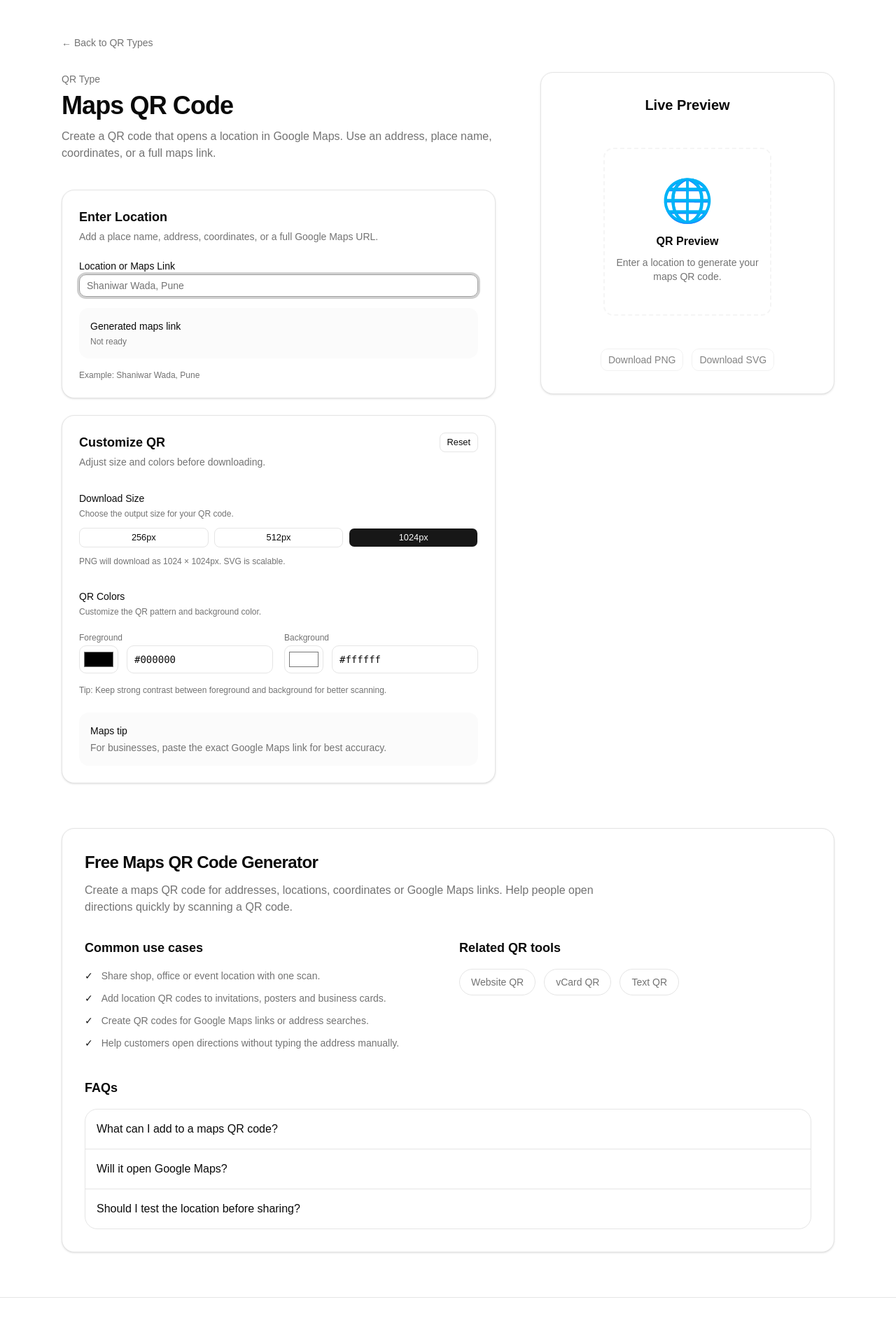
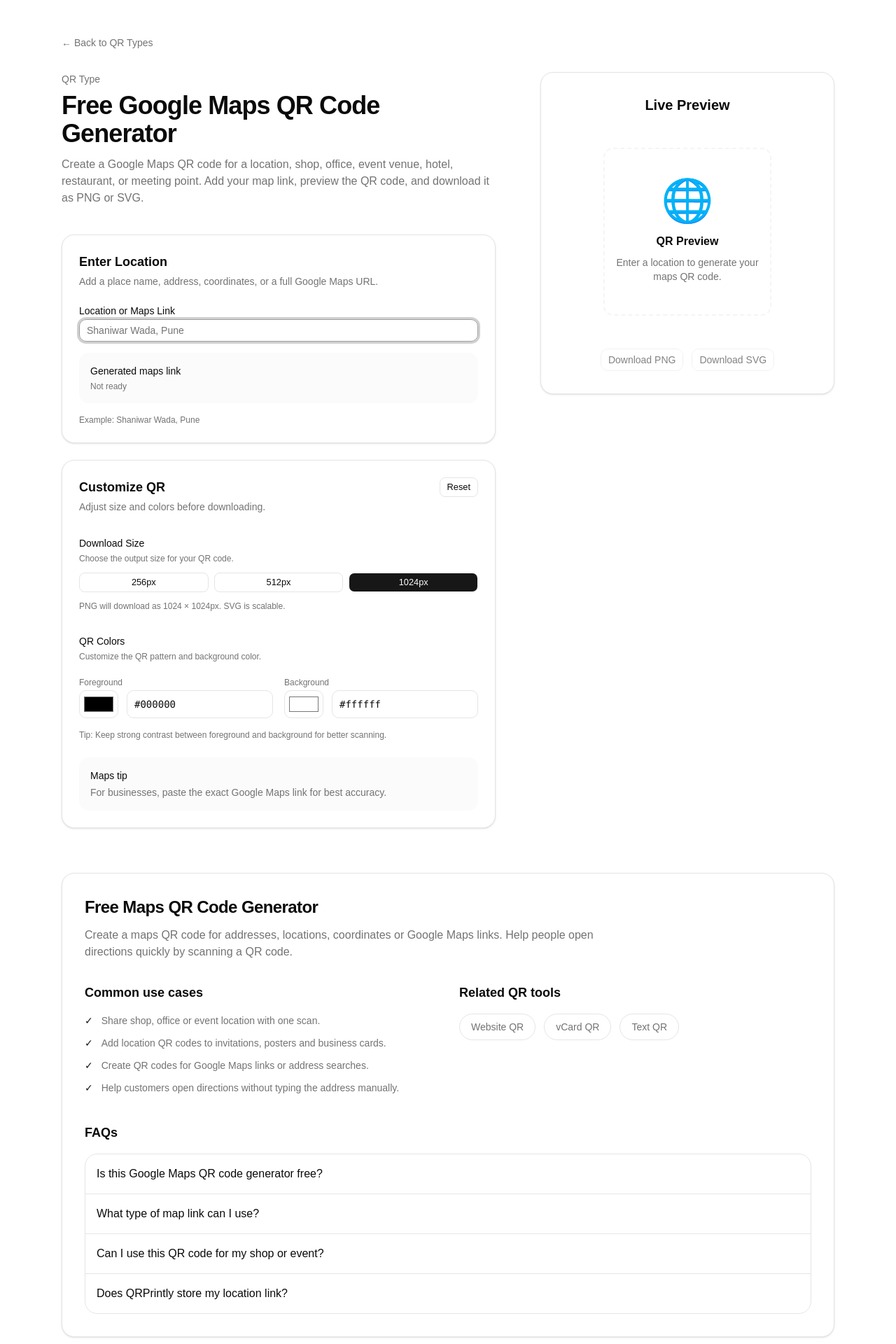
Before and after one commit to gouravmishra-121/qrhub, a React (Vite) app in the folder frontend/: page /maps in a window 1280 px wide. Shown: the part 80-2000 px from the top of the page at 70% size. Built offline with nearby package versions, Linux system fonts and the light colour scheme; no server answers.

Commit message:
seo: improve remaining generator pages

```diff
--- a/frontend/src/data/generatorSeoContent.ts
+++ b/frontend/src/data/generatorSeoContent.ts
@@ -171,18 +171,22 @@
     ],
     faqs: [
       {
-        question: 'What does an email QR code do?',
-        answer:
-          'An email QR code opens the email app with recipient, subject and message fields filled based on what you enter.',
+        question: 'Is this email QR code generator free?',
+        answer: 'Yes. You can create and download an email QR code for free without signing up.',
       },
       {
-        question: 'Can I create an email QR without a message?',
-        answer: 'Yes. You can use only the recipient email, or add subject and message if needed.',
+        question: 'What happens when someone scans an email QR code?',
+        answer:
+          'The scanner opens an email draft with the recipient, subject, and message you entered.',
       },
       {
-        question: 'Will it work on every phone?',
+        question: 'Can I download the email QR code?',
+        answer: 'Yes. You can download the QR code as PNG or SVG.',
+      },
+      {
+        question: 'Does QRPrintly store my email content?',
         answer:
-          'Most phones and QR scanners support email QR links, but the exact behavior depends on the user’s email app.',
+          'No. Your email QR code is generated in your browser. QRPrintly does not store the email address, subject, or message you enter.',
       },
     ],
     relatedLinks: [
@@ -245,18 +249,22 @@
     ],
     faqs: [
       {
-        question: 'What does a phone QR code do?',
-        answer:
-          'A phone QR code opens the phone dialer with the number you enter, so the user can call quickly.',
+        question: 'Is this phone QR code generator free?',
+        answer: 'Yes. You can create and download a phone QR code for free without signing up.',
       },
       {
-        question: 'Does it call automatically?',
-        answer: 'No. Most phones open the dialer first. The user still needs to confirm the call.',
+        question: 'What happens when someone scans a phone QR code?',
+        answer: 'The phone dialer opens with the number you entered, so the user can call easily.',
       },
       {
-        question: 'Can I use this on printed material?',
+        question: 'Can I use a phone QR code for business?',
         answer:
-          'Yes. Phone QR codes are useful on business cards, posters, packaging and support material.',
+          'Yes. Phone QR codes are useful on business cards, posters, packaging, service counters, and support material.',
+      },
+      {
+        question: 'Does QRPrintly store my phone number?',
+        answer:
+          'No. Your phone QR code is generated in your browser. QRPrintly does not store the phone number you enter.',
       },
     ],
     relatedLinks: [
@@ -277,17 +285,21 @@
     ],
     faqs: [
       {
-        question: 'What does an SMS QR code do?',
-        answer:
-          'An SMS QR code opens the messaging app with the phone number and optional message filled in.',
+        question: 'Is this SMS QR code generator free?',
+        answer: 'Yes. You can create and download an SMS QR code for free without signing up.',
       },
       {
-        question: 'Can I add a default message?',
-        answer: 'Yes. You can add an optional message that appears inside the SMS draft.',
+        question: 'What happens when someone scans an SMS QR code?',
+        answer: 'The phone opens a text message draft with the number and message you entered.',
       },
       {
-        question: 'Will the SMS send automatically?',
-        answer: 'No. The user must review and send the SMS manually from their messaging app.',
+        question: 'Can I add a pre-filled message?',
+        answer: 'Yes. You can add an optional message that appears in the SMS draft.',
+      },
+      {
+        question: 'Does QRPrintly store my phone number or message?',
+        answer:
+          'No. Your SMS QR code is generated in your browser. QRPrintly does not store the phone number or message you enter.',
       },
     ],
     relatedLinks: [
@@ -308,19 +320,23 @@
     ],
     faqs: [
       {
-        question: 'What does a text QR code do?',
-        answer:
-          'A text QR code stores plain text directly inside the QR code. When scanned, the scanner shows the text.',
+        question: 'Is this text QR code generator free?',
+        answer: 'Yes. You can create and download a text QR code for free without signing up.',
       },
       {
-        question: 'Do I need a website for a text QR code?',
+        question: 'What can I put in a text QR code?',
         answer:
-          'No. Text QR codes do not need a website because the text is stored inside the QR code itself.',
+          'You can add short notes, instructions, labels, IDs, event details, or other plain text.',
       },
       {
-        question: 'Can I add long text?',
+        question: 'Can I use a text QR code offline?',
         answer:
-          'You can add text, but very long text makes the QR code more complex. Short and clear text scans better.',
+          'Yes. The text is stored inside the QR code, so it can be scanned without opening a website.',
+      },
+      {
+        question: 'Does QRPrintly store my text?',
+        answer:
+          'No. Your text QR code is generated in your browser. QRPrintly does not store the text you enter.',
       },
     ],
     relatedLinks: [
@@ -341,19 +357,22 @@
     ],
     faqs: [
       {
-        question: 'What can I add to a maps QR code?',
-        answer:
-          'You can add an address, place name, coordinates or a Google Maps link depending on what you want people to open.',
+        question: 'Is this Google Maps QR code generator free?',
+        answer: 'Yes. You can create and download a maps QR code for free without signing up.',
       },
       {
-        question: 'Will it open Google Maps?',
-        answer:
-          'The QR code opens a maps search or maps link. On most phones, it can open in Google Maps or the default maps app.',
+        question: 'What type of map link can I use?',
+        answer: 'You can use a Google Maps link or any valid public location URL.',
       },
       {
-        question: 'Should I test the location before sharing?',
+        question: 'Can I use this QR code for my shop or event?',
         answer:
-          'Yes. Always scan and test the maps QR code to make sure it opens the correct location.',
+          'Yes. You can use it for shops, offices, restaurants, hotels, event venues, invitations, and posters.',
+      },
+      {
+        question: 'Does QRPrintly store my location link?',
+        answer:
+          'No. Your maps QR code is generated in your browser. QRPrintly does not store the location link you enter.',
       },
     ],
     relatedLinks: [
--- a/frontend/src/lib/pageMeta.ts
+++ b/frontend/src/lib/pageMeta.ts
@@ -46,9 +46,9 @@
       'Create a free WhatsApp QR code for direct chats. Add your WhatsApp number, optional message, and download the QR code as PNG or SVG. No signup required.',
   },
   '/email': {
-    title: 'Email QR Code Generator — QRPrintly',
+    title: 'Free Email QR Code Generator | QRPrintly',
     description:
-      'Create a free email QR code that opens a prefilled email draft with recipient, subject and message.',
+      'Create a free email QR code that opens a ready-to-send email draft. Add recipient, subject and message. Download PNG or SVG. No signup required.',
   },
   '/vcard': {
     title: 'Free vCard QR Code Generator | QRPrintly',
@@ -56,21 +56,24 @@
       'Create a free vCard QR code to share contact details. Useful for business cards, freelancers, sales teams, events and networking.',
   },
   '/phone': {
-    title: 'Phone QR Code Generator — QRPrintly',
-    description: 'Create a free phone QR code that opens the dialer with your phone number.',
+    title: 'Free Phone QR Code Generator | QRPrintly',
+    description:
+      'Create a free phone QR code that opens the dialer with your number. Useful for business cards, posters and customer support.',
   },
   '/sms': {
-    title: 'SMS QR Code Generator — QRPrintly',
-    description: 'Create a free SMS QR code that opens a prefilled text message.',
+    title: 'Free SMS QR Code Generator | QRPrintly',
+    description:
+      'Create a free SMS QR code that opens a text message draft. Add phone number and message. Download PNG or SVG. No signup required.',
   },
   '/text': {
-    title: 'Text QR Code Generator — QRPrintly',
-    description: 'Create a free text QR code for notes, instructions, codes or plain text.',
+    title: 'Free Text QR Code Generator | QRPrintly',
+    description:
+      'Create a free plain text QR code for notes, labels, instructions, IDs and offline information. Download PNG or SVG instantly.',
   },
   '/maps': {
-    title: 'Maps QR Code Generator — QRPrintly',
+    title: 'Free Google Maps QR Code Generator | QRPrintly',
     description:
-      'Create a free maps QR code for locations, addresses, coordinates or Google Maps links.',
+      'Create a free Google Maps QR code for shops, offices, restaurants, events and venues. Add a map link and download PNG or SVG.',
   },
   '/privacy': {
     title: 'Privacy Policy — QRPrintly',
--- a/frontend/src/pages/generators/EmailQR.tsx
+++ b/frontend/src/pages/generators/EmailQR.tsx
@@ -114,11 +114,14 @@
           <div>
             <p className="text-sm font-medium text-muted-foreground">QR Type</p>
 
-            <h1 className="mt-2 text-3xl font-bold tracking-tight sm:text-4xl">Email QR Code</h1>
+            <h1 className="mt-2 text-3xl font-bold tracking-tight sm:text-4xl">
+              Free Email QR Code Generator
+            </h1>
 
             <p className="mt-3 max-w-2xl text-muted-foreground">
-              Create an email QR code that opens the user’s mail app with a recipient, optional
-              subject, and optional message body.
+              Create an email QR code that opens a ready-to-send email draft when scanned. Add the
+              recipient email address, subject, and message, then preview and download the QR code
+              as PNG or SVG.
             </p>
           </div>
 
--- a/frontend/src/pages/generators/MapsQR.tsx
+++ b/frontend/src/pages/generators/MapsQR.tsx
@@ -98,11 +98,14 @@
           <div>
             <p className="text-sm font-medium text-muted-foreground">QR Type</p>
 
-            <h1 className="mt-2 text-3xl font-bold tracking-tight sm:text-4xl">Maps QR Code</h1>
+            <h1 className="mt-2 text-3xl font-bold tracking-tight sm:text-4xl">
+              Free Google Maps QR Code Generator
+            </h1>
 
             <p className="mt-3 max-w-2xl text-muted-foreground">
-              Create a QR code that opens a location in Google Maps. Use an address, place name,
-              coordinates, or a full maps link.
+              Create a Google Maps QR code for a location, shop, office, event venue, hotel,
+              restaurant, or meeting point. Add your map link, preview the QR code, and download it
+              as PNG or SVG.
             </p>
           </div>
 
--- a/frontend/src/pages/generators/TextQR.tsx
+++ b/frontend/src/pages/generators/TextQR.tsx
@@ -67,11 +67,14 @@
           <div>
             <p className="text-sm font-medium text-muted-foreground">QR Type</p>
 
-            <h1 className="mt-2 text-3xl font-bold tracking-tight sm:text-4xl">Text QR Code</h1>
+            <h1 className="mt-2 text-3xl font-bold tracking-tight sm:text-4xl">
+              Free Text QR Code Generator
+            </h1>
 
             <p className="mt-3 max-w-2xl text-muted-foreground">
-              Create a QR code for plain text, notes, instructions, IDs, coupon codes, or any
-              message you want to share offline.
+              Create a plain text QR code for short notes, instructions, labels, IDs, event details,
+              or offline information. Enter your text, preview the QR code, and download it as PNG
+              or SVG.
             </p>
           </div>
 
```
Also changed, not shown: frontend/src/pages/generators/PhoneQR.tsx (+5 -2 lines), frontend/src/pages/generators/SMSQR.tsx (+5 -3 lines).
